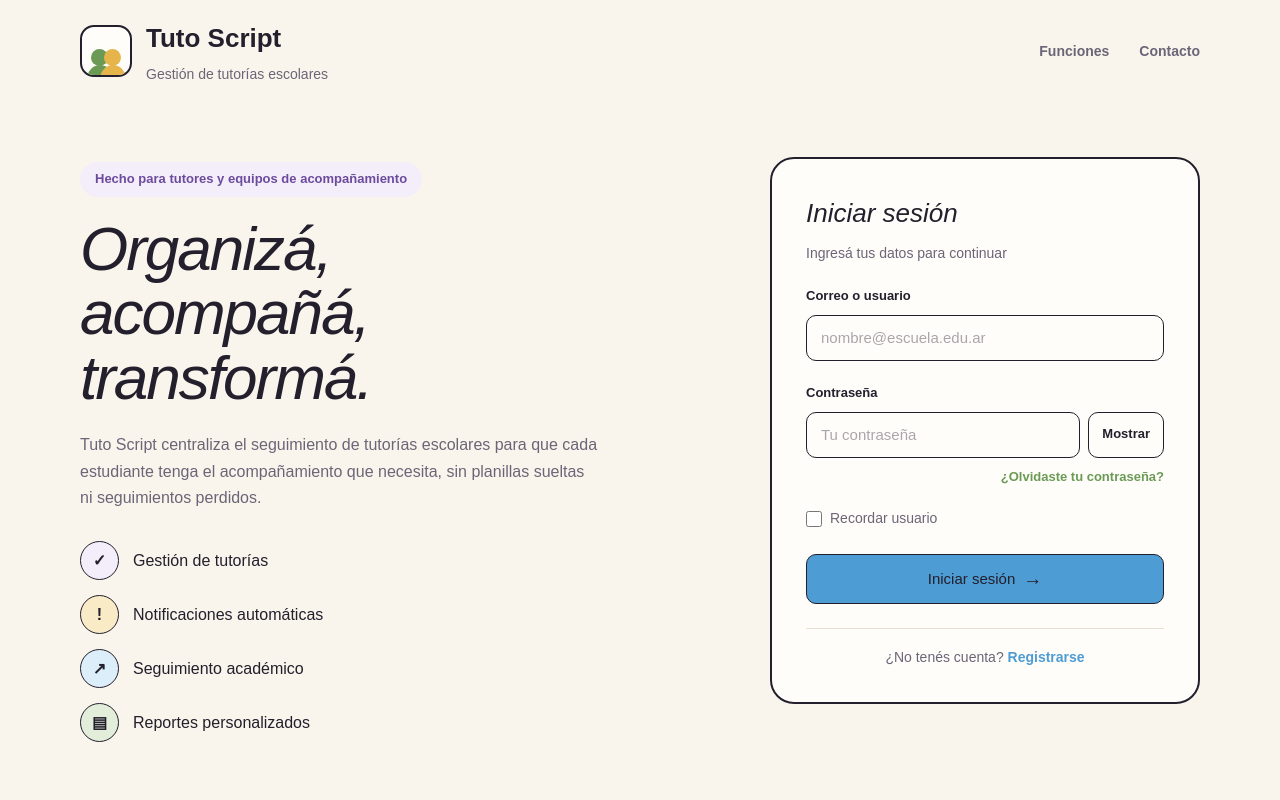
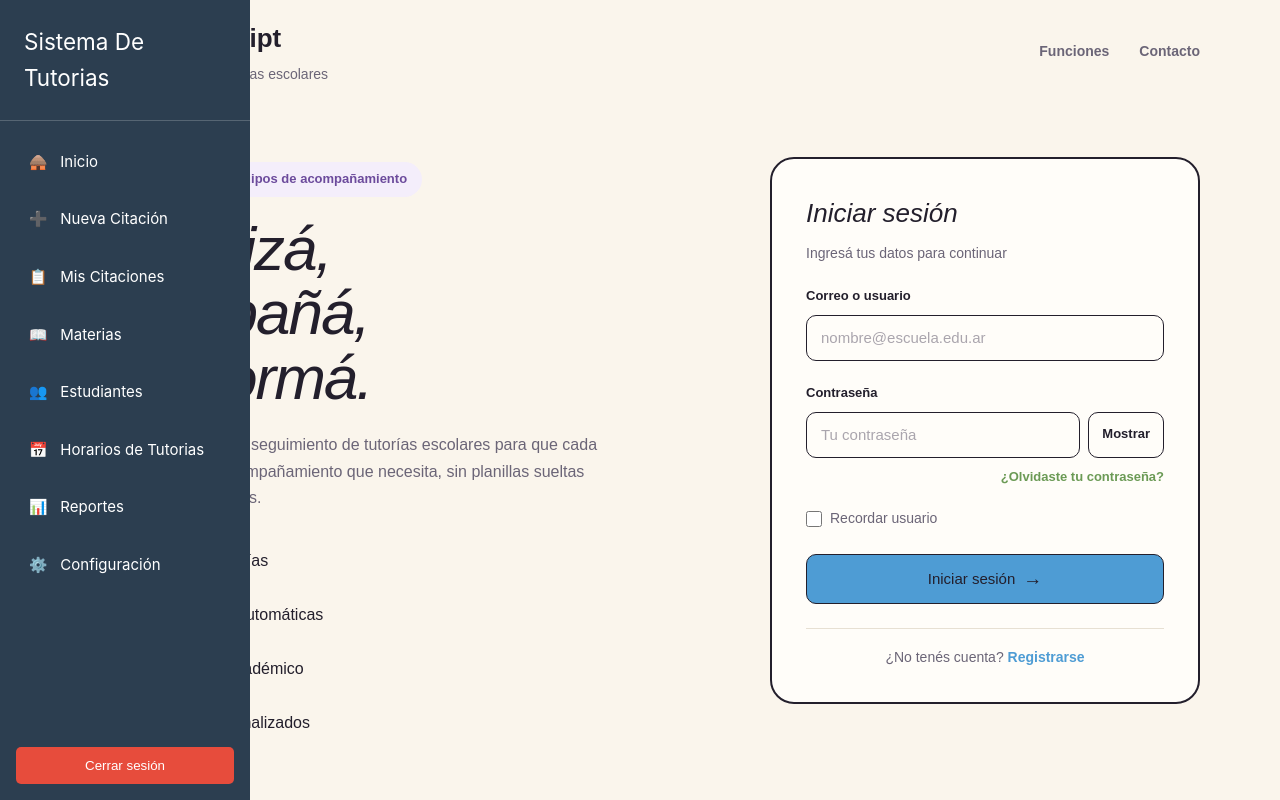
Before and after one commit to Andres-Morillo/SistemaDeTutorias, a Vue app in the folder sistema-tutorias/: page / in a window 1280 px wide. Shown: the top 800 px of the page. Built offline with nearby package versions, Linux system fonts and the light colour scheme.

Commit message:
App Update ..
Mejore la estrucutra, elimine errores y adapte el CSS

```diff
--- a/sistema-tutorias/src/App.vue
+++ b/sistema-tutorias/src/App.vue
@@ -1,67 +1,83 @@
 <script setup>
-import login from './components/login.vue'
-import sidebar from './components/sidebar.vue'
-import inicio from './components/inicio.vue'
-
+import Login from './components/login.vue'
+import Sidebar from './components/sidebar.vue'
+import Inicio from './components/inicio.vue'
 </script>
 
 <template>
-  <login></login>
-<sidebar
+  <div class="app">
 
-  <sidebar>
-  <main class="contenido">
-    <h1>Bienvenido/a</h1>
-    <p>A Sistema de Tutorías</p>
-  </main>
-  </sidebar>
+    <Login />
 
-  <inicio>
-    <main class="contenido">
-      <h1>Bienvenido/a</h1>
-      <p>Inicio</p>
-    </main>
-  </inicio>
+    <div class="layout">
+      <Sidebar />
+
+      <main class="contenido">
+        <Inicio />
+      </main>
+    </div>
+
+  </div>
 </template>
 
-
 <style>
-.contenido {
-  margin-left: 250px;
-  padding: 2rem;
-}
-</style>
-
-<style scoped>
-header {
-  line-height: 1.5;
+*,
+*::before,
+*::after {
+  box-sizing: border-box;
 }
 
-.logo {
-  display: block;
-  margin: 0 auto 2rem;
+html,
+body,
+#app {
+  margin: 0;
+  padding: 0;
+  width: 100%;
+  min-width: 0;
+  min-height: 100vh;
 }
 
-@media (min-width: 1024px) {
-  header {
-    display: flex;
-    place-items: center;
-    padding-right: calc(var(--section-gap) / 2);
+body {
+  overflow-x: hidden;
+}
+
+.app {
+  width: 100%;
+  min-width: 0;
+}
+
+/* Layout general */
+.layout {
+  width: 100%;
+  min-width: 0;
+  min-height: 100vh;
+
+  display: flex;
+  align-items: stretch;
+}
+
+/* Contenido situado al lado de la sidebar */
+.contenido {
+  flex: 1 1 auto;
+  min-width: 0;
+  width: 0;
+
+  padding: clamp(1rem, 3vw, 2rem);
+}
+
+/* Evita que el contenido rompa el ancho */
+.contenido > * {
+  max-width: 100%;
+}
+
+/* Pantallas estrechas */
+@media (max-width: 700px) {
+  .layout {
+    flex-direction: column;
   }
 
-  .logo {
-    margin: 0 2rem 0 0;
-  }
-
-  header .wrapper {
-    display: flex;
-    place-items: flex-start;
-    flex-wrap: wrap;
+  .contenido {
+    width: 100%;
   }
 }
 </style>
-
-
-
-<style>
-</style>
```
